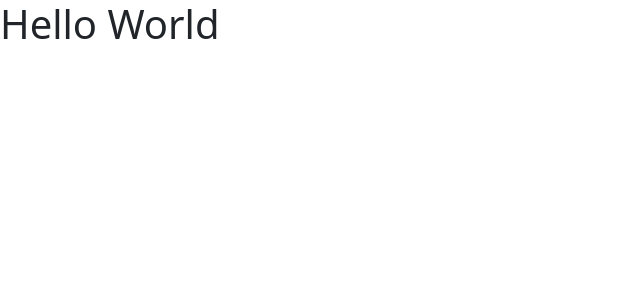
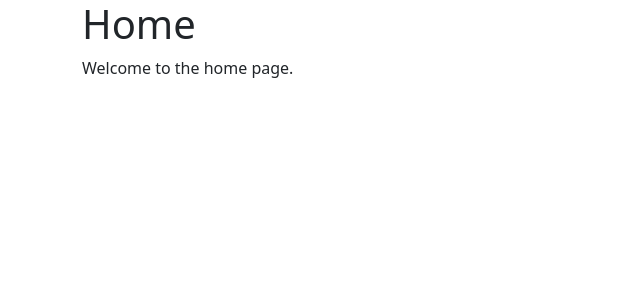
Before and after one commit to luizgolima/react-shopping-cart, a React (Vite) app: page / in a window 1280 px wide. Shown: the top 300 px of the page, without its empty margins (0-640 px from the left). Built offline with nearby package versions, Linux system fonts and the light colour scheme.

Commit message:
Add Project Routes

```diff
--- a/src/App.tsx
+++ b/src/App.tsx
@@ -1,8 +1,18 @@
+import { Container } from "react-bootstrap";
+import { Route, Routes } from "react-router-dom";
+import Home from "./pages/Home";
+import Store from "./pages/Store";
+import About from "./pages/About";
+
 function App() {
   return (
-    <div className="App">
-      <h1>Hello World</h1>
-    </div>
+    <Container>
+      <Routes>
+        <Route path="/" element={<Home />} />
+        <Route path="/store" element={<Store />} />
+        <Route path="/about" element={<About />} />
+      </Routes>
+    </Container>
   );
 }
 
--- a/src/main.tsx
+++ b/src/main.tsx
@@ -2,9 +2,12 @@
 import ReactDOM from "react-dom/client";
 import App from "./App";
 import "bootstrap/dist/css/bootstrap.min.css";
+import { BrowserRouter } from "react-router-dom";
 
 ReactDOM.createRoot(document.getElementById("root") as HTMLElement).render(
   <React.StrictMode>
-    <App />
+    <BrowserRouter>
+      <App />
+    </BrowserRouter>
   </React.StrictMode>
 );
--- /dev/null
+++ b/src/pages/About.tsx
@@ -0,0 +1,9 @@
+function About() {
+  return (
+    <div>
+      <h1>About</h1>
+      <p>Welcome to the about page.</p>
+    </div>
+  );
+}
+export default About;
--- /dev/null
+++ b/src/pages/Home.tsx
@@ -0,0 +1,9 @@
+function Home() {
+  return (
+    <div>
+      <h1>Home</h1>
+      <p>Welcome to the home page.</p>
+    </div>
+  );
+}
+export default Home;
--- /dev/null
+++ b/src/pages/Store.tsx
@@ -0,0 +1,9 @@
+function Store() {
+  return (
+    <div>
+      <h1>Store</h1>
+      <p>Welcome to the store page.</p>
+    </div>
+  );
+}
+export default Store;
```
